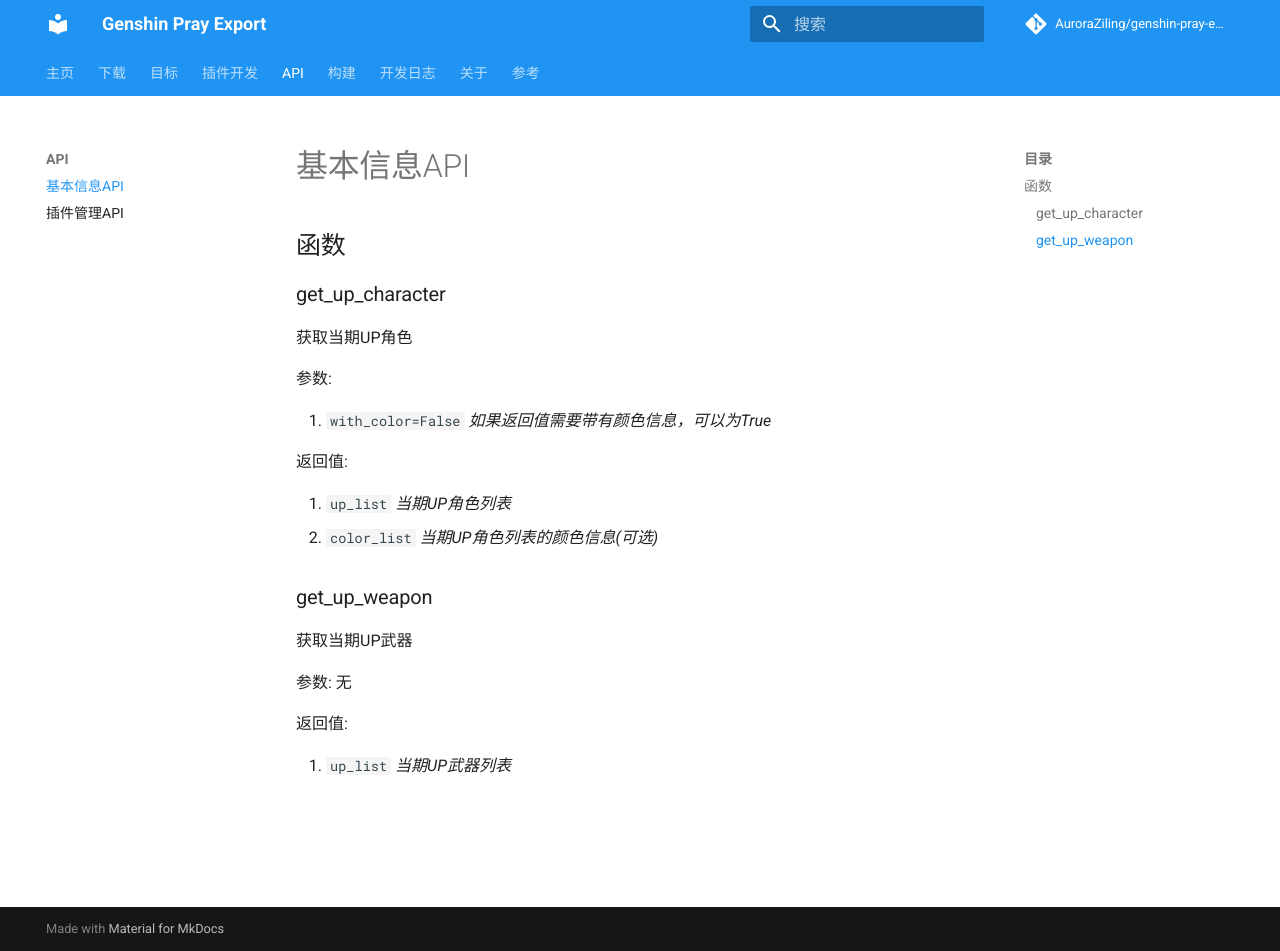
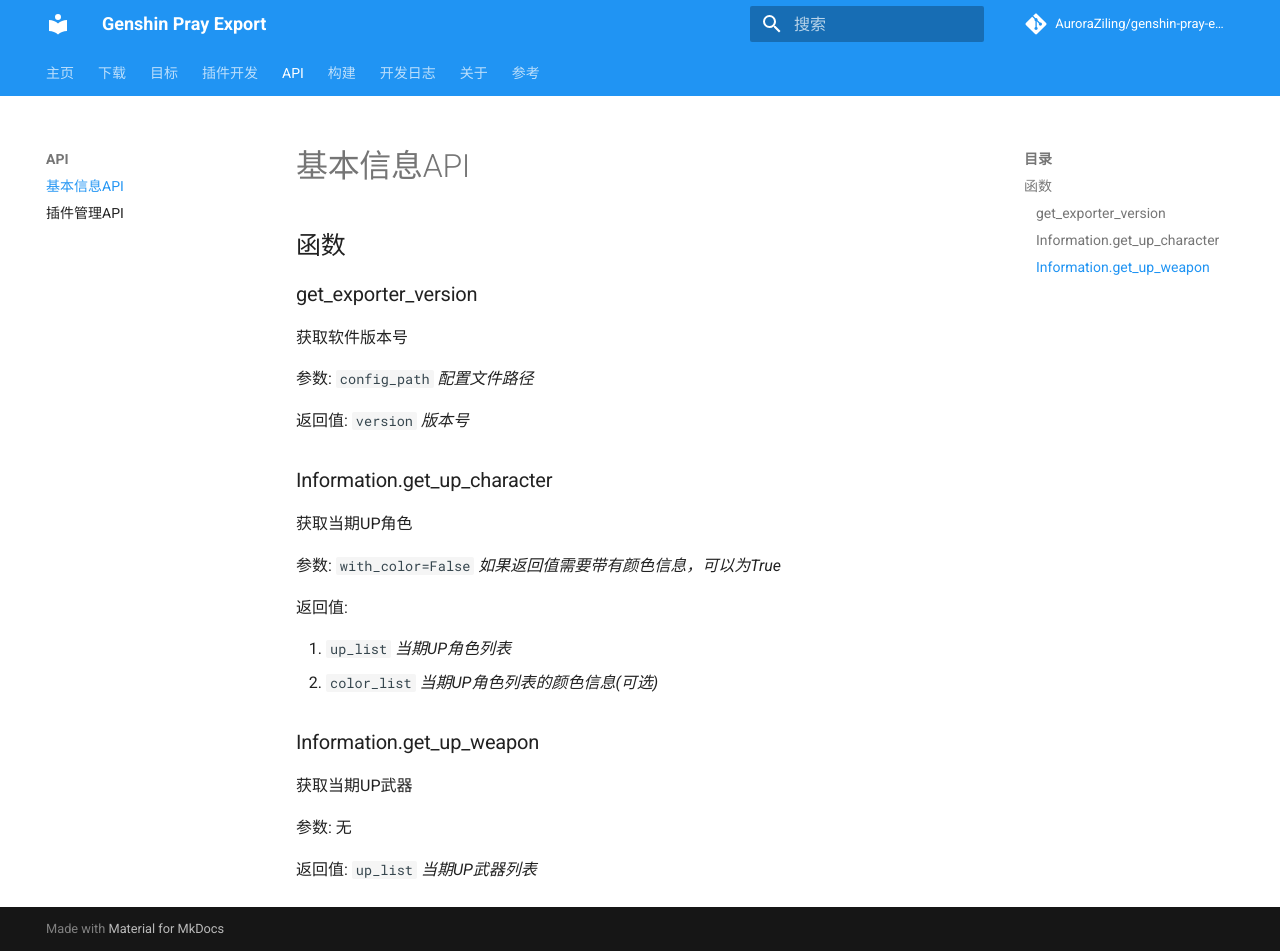
Before and after one commit to AuroraZiling/sangonomiya, an MkDocs documentation site: the page built from docs/docs/api_doc/information.md, in a window 1280 px wide and 951 px high. Built offline with MkDocs 1.6.1 and Material for MkDocs 9.7.7, drawn with Linux system fonts in a browser that asks for light colours; comment, search, counter and statistics services are not loaded.

Commit message:
[R6D1] 支持UIGF(json) v2.2的导出标准 新增API函数: information.get_exporter_version

```diff
--- a/docs/docs/api_doc/information.md
+++ b/docs/docs/api_doc/information.md
@@ -1,25 +1,30 @@
 
 ## 函数
 
-### get_up_character
+### get_exporter_version
+
+获取软件版本号
+
+参数: `config_path` *配置文件路径*
+
+返回值: `version` *版本号*
+
+
+### Information.get_up_character
 
 获取当期UP角色
 
-参数:
-
-1. `with_color=False` *如果返回值需要带有颜色信息，可以为True*
+参数: `with_color=False` *如果返回值需要带有颜色信息，可以为True*
 
 返回值:
 
 1. `up_list` *当期UP角色列表*
 2. `color_list` *当期UP角色列表的颜色信息(可选)*
 
-### get_up_weapon
+### Information.get_up_weapon
 
 获取当期UP武器
 
 参数: 无
 
-返回值:
-
-1. `up_list` *当期UP武器列表*
+返回值: `up_list` *当期UP武器列表*
--- a/docs/mkdocs.yml
+++ b/docs/mkdocs.yml
@@ -45,6 +45,7 @@
     - 构建:
         - 构建: build/index.md
     - 开发日志:
+        - Release 6: dev_logs/r6.md
         - Release 5: dev_logs/r5.md
         - Release 4: dev_logs/r4.md
         - Release 3: dev_logs/r3.md
```
Also changed, not shown: docs/docs/dev_logs/r6.md (added, +4 -0 lines), docs/docs/download/release.md (+6 -1 lines), docs/docs/goals/capability.md (+8 -0 lines), docs/docs/goals/planning.md (+2 -12 lines), README.md, 4 other files.
